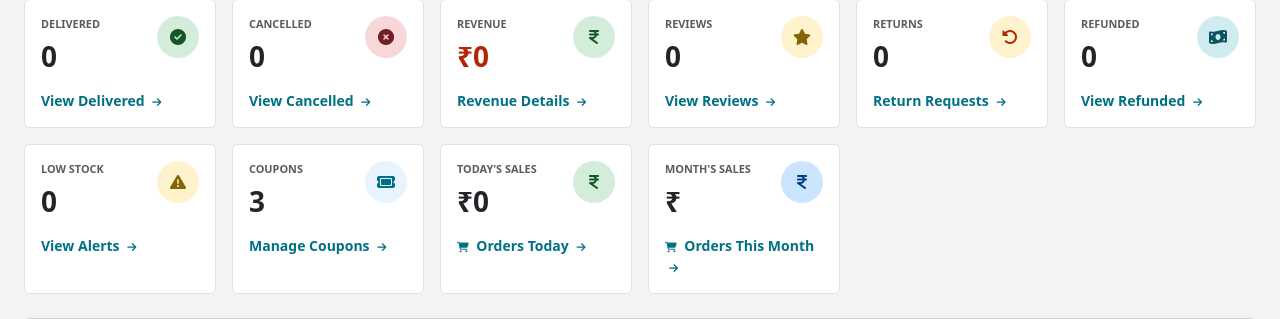
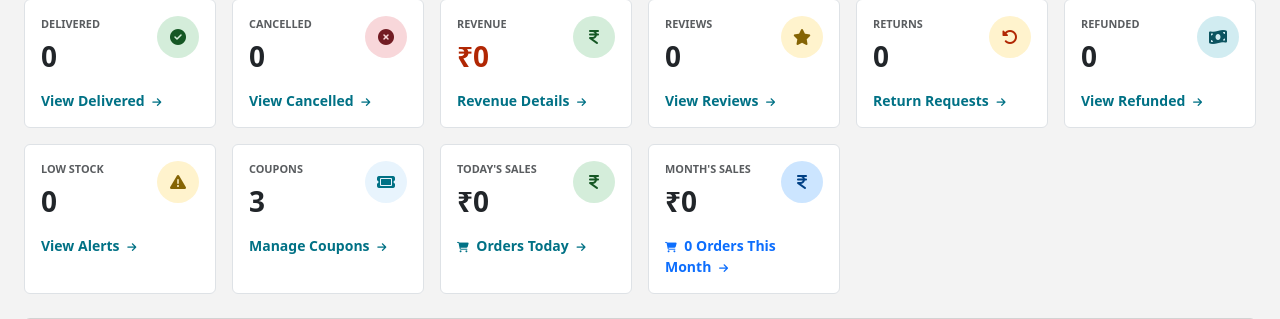
Before and after one commit to Vishalmnbv/eisershop, a Django app: page /admin-dashboard/ in a window 1280 px wide. Shown: the part 374-693 px from the top of the page. Run offline with Django 5.2, Linux system fonts and the light colour scheme; a user stored in the database is signed in; data comes from the database, SQL or seed files in the repository; data that the repository does not hold is empty.

Commit message:
Add monthly sales dashboard view, card, template, and period badge

```diff
--- a/templates/admin_dashboard.html
+++ b/templates/admin_dashboard.html
@@ -402,15 +402,16 @@
                             <div class="d-flex justify-content-between align-items-start">
                                 <div>
                                     <div class="text-uppercase text-muted fw-semibold mb-2" style="font-size:0.68rem;">Month's Sales</div>
-                                    <h3 class="fw-bold text-dark mb-0">₹{{ current_month_orders_count }}</h3>
+                                    <!-- Yahan current_month_sales aana chahiye -->
+                                    <h3 class="fw-bold text-dark mb-0">₹{{ current_month_sales|default:"0" }}</h3>
                                 </div>
                                 <div class="rounded-circle d-flex align-items-center justify-content-center" style="width:42px;height:42px;background-color:#cce5ff;color:#004085;">
                                     <i class="fa-solid fa-indian-rupee-sign"></i>
                                 </div>
                             </div>
-                            <div class="mt-3 small fw-semibold" style="color:#007185;">
+                            <div class="mt-3 small fw-semibold text-primary">
                                 <i class="fa-solid fa-cart-shopping me-1" style="font-size:0.65rem;"></i>
-                                 Orders This Month
+                                {{ current_month_orders_count|default:"0" }} Orders This Month
                                 <i class="fa-solid fa-arrow-right ms-1" style="font-size:0.65rem;"></i>
                             </div>
                         </div>
```
